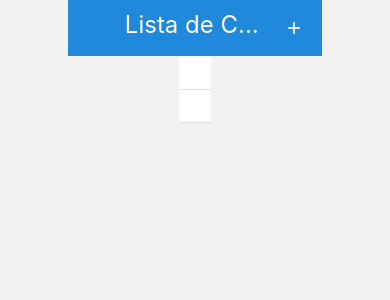
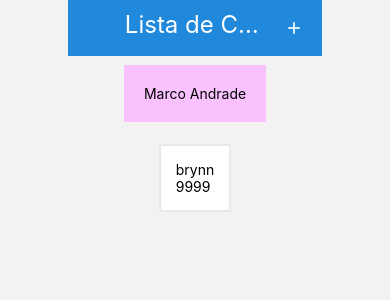
Before and after one commit to lsguilherme/dispositivos-moveis, a React Native app: screen /ListaContatos in a window 390 px wide. Shown: the top 300 px of the page. Built offline with nearby package versions, Linux system fonts and the light colour scheme; grey boxes are pictures that could not be loaded.

Commit message:
ajustes tela lista de contatos

```diff
--- a/src/screens/ListaContatos/index.js
+++ b/src/screens/ListaContatos/index.js
@@ -1,24 +1,18 @@
 import React from "react";
-import { TouchableOpacity, View } from "react-native";
-import { Header, Icon, Button, ListItem } from "react-native-elements";
+import { TouchableOpacity, View, Text,  } from "react-native";
+import { Header, Icon, Button, Card, Image,  } from "react-native-elements";
 
 import { styles } from "./styles";
 
+const users = [
+  {
+     nome: 'brynn',
+     numero: '9999',
+     avatar: 'https://www.blexar.com/avatar.png'
+  }
+]
 
 export function ListaContatos({navigation}) {
-
-  const list = [
-    {
-      nome: 'Amy Farha',
-      numero: 'Vice President',
-      avatar_url: "https://www.blexar.com/avatar.png",
-    },
-    {
-      nome: 'Chris Jackson',
-      numero: 'Vice Chairman',
-      avatar_url: "https://www.blexar.com/avatar.png",
-    },
-  ]
 
   return (
     <View style={styles.container}>
@@ -29,22 +23,29 @@ export function ListaContatos({navigation}) {
           onPress={()=>navigation.navigate('CadastroContato')}/>} />
         }
       />
-      <TouchableOpacity>
 
-      </TouchableOpacity>
+    <View style={styles.item}>
+      <Text>Marco Andrade</Text>
+    </View>
+    <TouchableOpacity>
+      <Card>
+        {
+          users.map((u, i) => {
+            return (
+              <View key={i} >
+                <Image
+                  resizeMode="cover"
+                  source={{ uri: "https://www.blexar.com/avatar.png" }}
+                />
+                <Text>{u.nome}</Text>
+                <Text>{u.numero}</Text>
+              </View>
+            );
+          })
+        }
+      </Card>
+    </TouchableOpacity>
 
-      <View>
-        {list.map((l, i) => (
-          <ListItem
-            key={i}
-            leftAvatar={{ source: { uri: l.avatar_url } }}
-            title={l.nome}
-            subtitle={l.numero}
-            bottomDivider
-          />
-        ))
-        }
-      </View>
     </View>
   );
 }
--- a/src/screens/ListaContatos/styles.js
+++ b/src/screens/ListaContatos/styles.js
@@ -5,4 +5,10 @@ export const styles = StyleSheet.create({
     flex: 1,
     alignItems: 'center'
   },
+  item: {
+    backgroundColor: '#f9c2ff',
+    padding: 20,
+    marginVertical: 8,
+    marginHorizontal: 16,
+  },
 });
```
